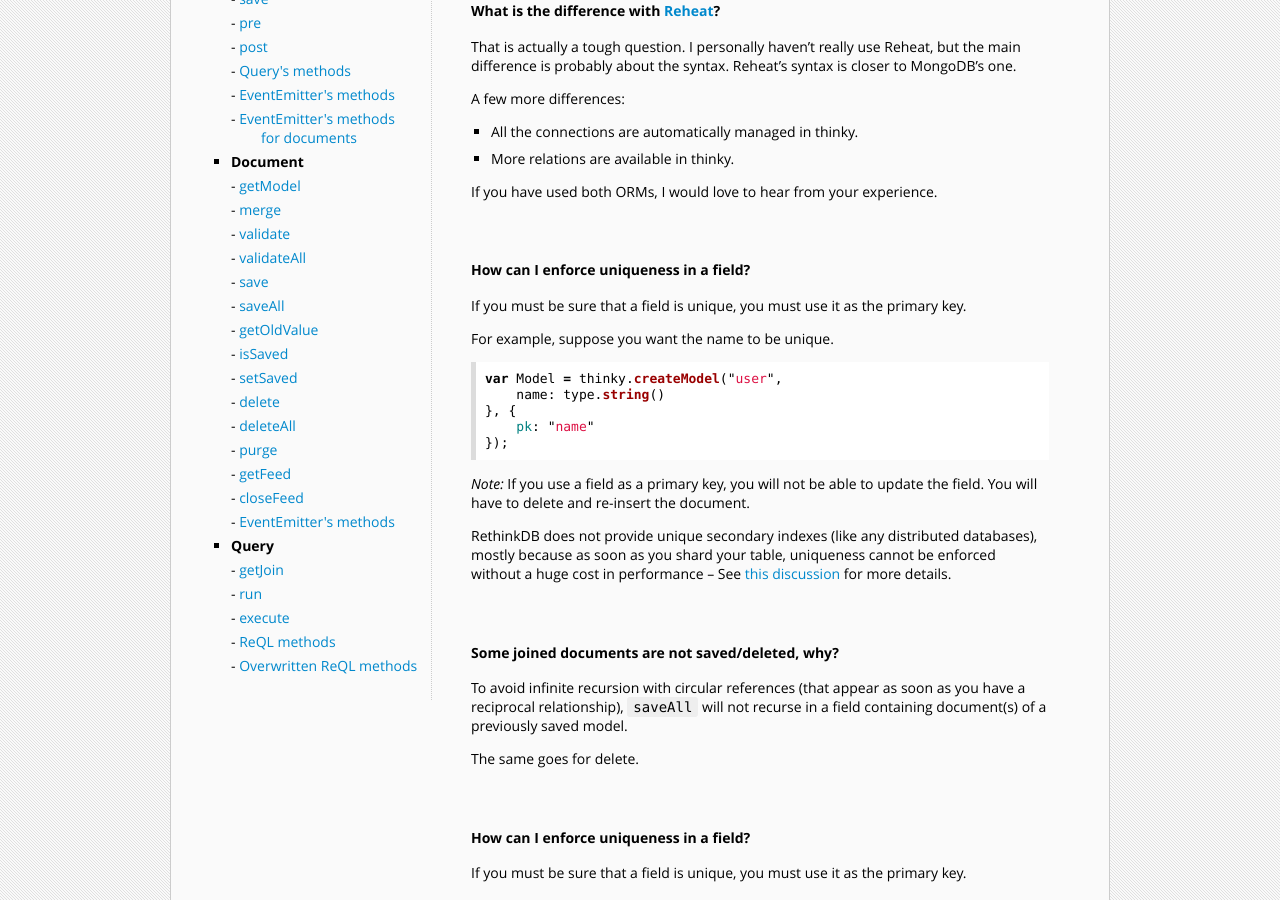
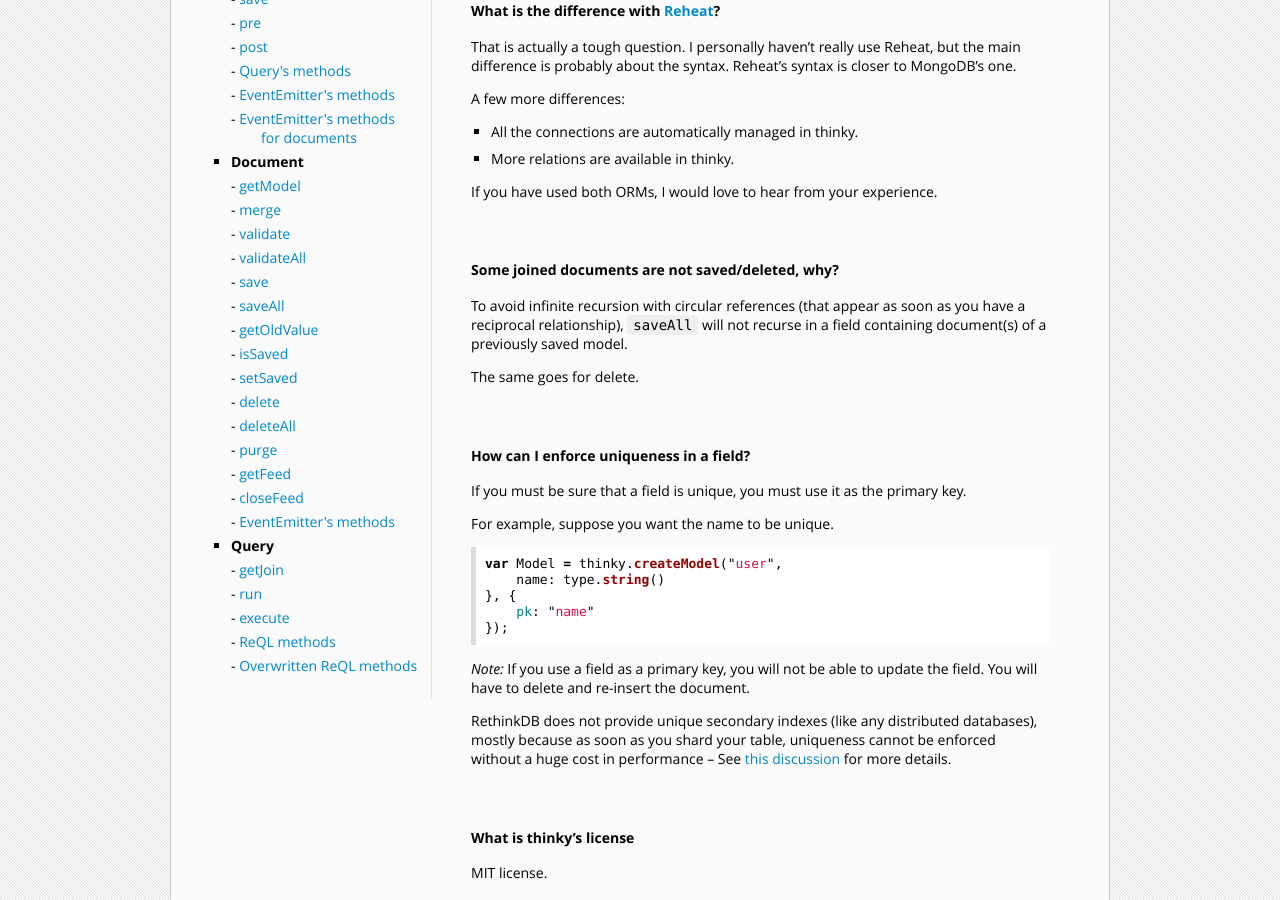
Before and after one commit to neumino/thinky, a Jekyll site: the page built from documentation/faq.md, in a window 1280 px wide and 900 px high, scrolled down 721 px. Built offline with Jekyll 4.4.1, drawn with Linux system fonts in a browser that asks for light colours; Markdown is read by kramdown in place of the engine named in the settings.

Commit message:
duplicate section

````diff
--- a/documentation/faq.md
+++ b/documentation/faq.md
@@ -54,32 +54,6 @@
 
 <div class="space"></div>
 
-#### How can I enforce uniqueness in a field?
-
-If you must be sure that a field is unique, you must use it as
-the primary key.
-
-For example, suppose you want the name to be unique.
-
-```js
-var Model = thinky.createModel("user",
-    name: type.string()
-}, {
-    pk: "name"
-});
-```
-
-_Note:_ If you use a field as a primary key, you will not be able to
-update the field. You will have to delete and re-insert the document.
-
-RethinkDB does not provide unique secondary indexes (like any distributed
-databases), mostly because as soon as you shard your table, uniqueness cannot be
-enforced without a huge cost in performance -- See
-[this discussion](https://github.com/rethinkdb/rethinkdb/issues/1716)
-for more details.
-
-<div class="space"></div>
-
 #### Some joined documents are not saved/deleted, why?
 
 To avoid infinite recursion with circular references (that appear as soon as you have
````
